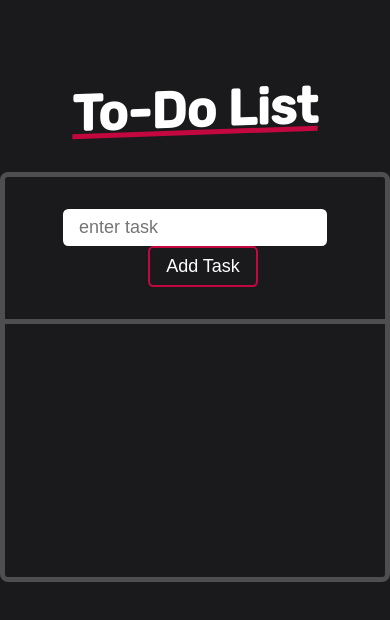
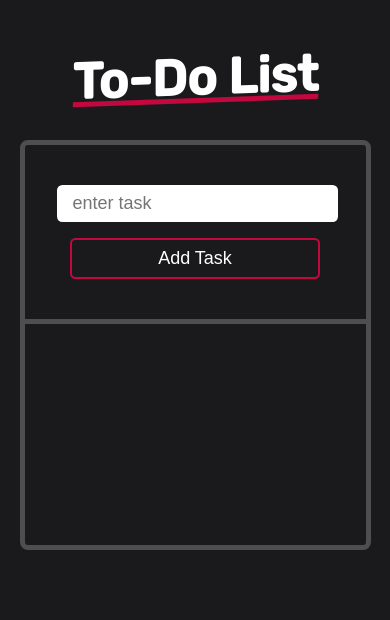
Before and after one commit to alto4/RESTfulToDo, a plain HTML site: page index.html in a window 390 px wide. Drawn offline with Linux system fonts and the light colour scheme; no server answers.

Commit message:
Mobile styles added.

```diff
--- a/index.html
+++ b/index.html
@@ -14,7 +14,7 @@
     <h1>To-Do List</h1>
     <div class="todo-list">
       <form class="todo-input-section">
-        <input placeholder="enter task" required />
+        <input placeholder="enter task" class="task-input" required />
         <button id="btn-add">Add Task</button>
       </form>
 
--- a/index.js
+++ b/index.js
@@ -177,9 +177,8 @@ var todoList = function () {
     };
 
     // Event Handler for Add Button - add new item to list if input field is populated
-    addButton.addEventListener("click", function () {
+    addButton.addEventListener("click", function (e) {
       addItem();
-      e.preventDefault()
     });
 
     // Event Listener for Complete Buttons
--- a/style.css
+++ b/style.css
@@ -49,7 +49,7 @@ h1 {
 }
 
 #btn-add,
-input {
+input.task-input {
   padding: .5rem 1rem;
   border-radius: .3em;
   outline: none;
@@ -121,3 +121,16 @@ span.checked {
   margin-right: .5rem;
   cursor: pointer;
 }
+
+@media(max-width: 540px) {
+  .container {
+    width: 90%;
+    margin-top: 1rem;
+  }
+
+  #btn-add,
+  input.task-input {
+    width: 90%;
+    margin: .5rem auto;
+  }
+}
```
